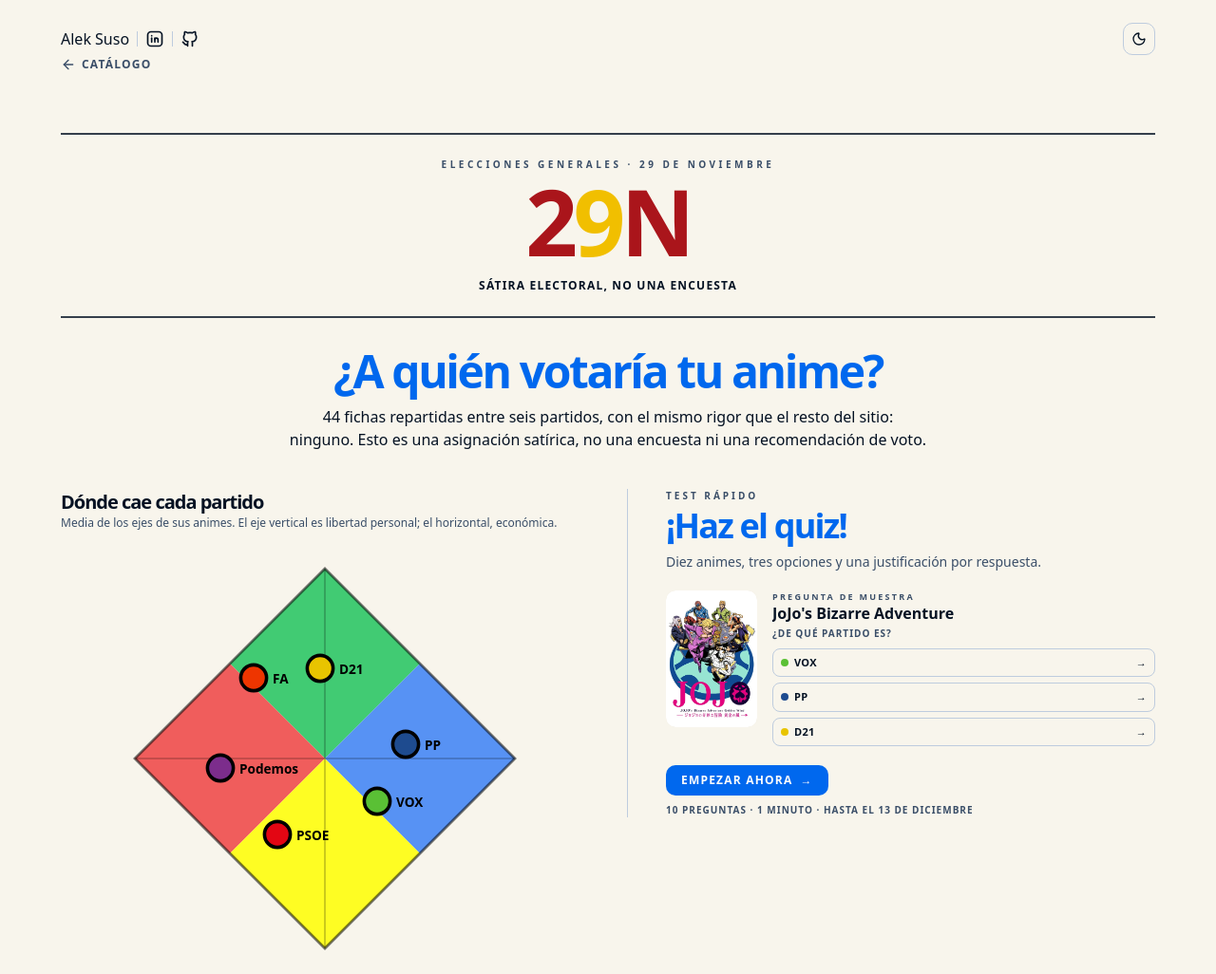
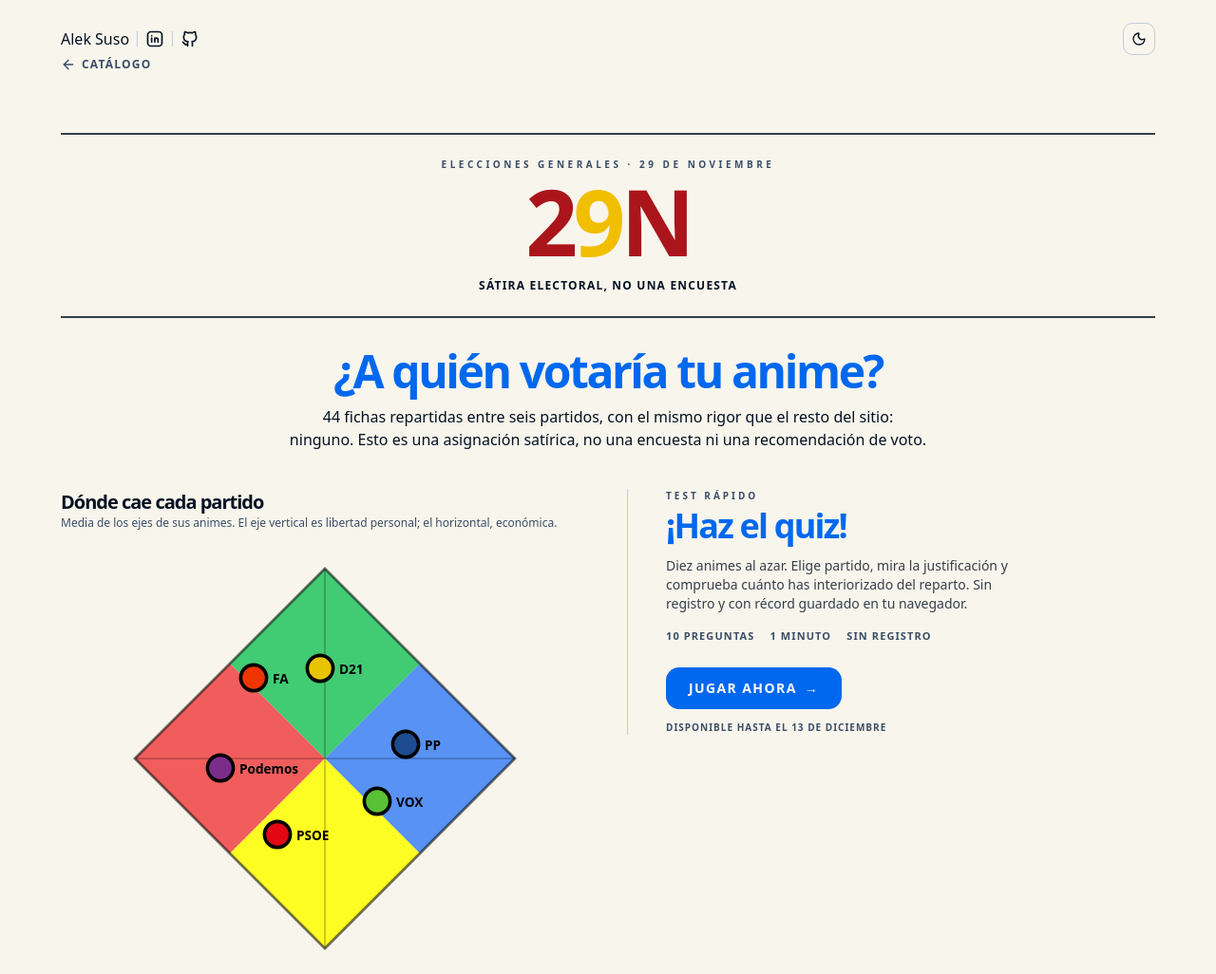
Before and after one commit to aleknss/animepol, an Astro site: page /partidos in a window 1280 px wide. Shown: the top 1026 px of the page at 95% size. Built offline with nearby package versions, Linux system fonts and the light colour scheme; Astro itself is replaced by a stand-in of ours.

Commit message:
style: quiz teaser becomes a plain CTA block
Drops the sample question and poster, leaving a short pitch, three facts and a single Jugar ahora button.

```diff
--- a/src/pages/partidos.astro
+++ b/src/pages/partidos.astro
@@ -34,17 +34,6 @@ const puntos = porPartido
   }))
 
 const stats = new Map(puntos.map((punto) => [punto.slug, punto]))
-
-const conPartido = animes.filter((anime) => anime.data.partido)
-const hoy = new Date()
-const semilla = hoy.getDate() + hoy.getMonth() * 31
-const teaser = conPartido[semilla % conPartido.length]
-const teaserPartido = partidos.find((partido) => partido.id === teaser.data.partido)
-const rivales = partidos
-  .filter((partido) => partido.id !== teaser.data.partido)
-  .slice(semilla % 3, (semilla % 3) + 2)
-const opcionesTeaser = [...rivales]
-opcionesTeaser.splice((semilla % 3) % 3, 0, teaserPartido)
 ---
 
 <Layout
@@ -141,61 +130,27 @@ opcionesTeaser.splice((semilla % 3) % 3, 0, teaserPartido)
           >
             ¡Haz el quiz!
           </h2>
-          <p class="mt-2 text-sm text-muted-foreground">
-            Diez animes, tres opciones y una justificación por respuesta.
+          <p class="mt-3 max-w-sm text-sm text-foreground/80">
+            Diez animes al azar. Elige partido, mira la justificación y comprueba cuánto has
+            interiorizado del reparto. Sin registro y con récord guardado en tu navegador.
           </p>
 
-          <div class="mt-5 flex gap-4">
-            <div class="h-32 w-20 shrink-0 overflow-hidden rounded-lg bg-muted sm:h-36 sm:w-24">
-              {teaser.data.imagen && (
-                <img
-                  src={teaser.data.imagen}
-                  alt={teaser.data.titulo}
-                  loading="lazy"
-                  class="h-full w-full object-cover"
-                />
-              )}
-            </div>
-            <div class="min-w-0 flex-1">
-              <p class="text-[9px] font-black uppercase tracking-[0.25em] text-muted-foreground">
-                Pregunta de muestra
-              </p>
-              <p class="mb-1 text-base font-black leading-tight text-foreground line-clamp-1">
-                {teaser.data.titulo}
-              </p>
-              <p class="mb-2 text-[10px] font-bold uppercase tracking-widest text-muted-foreground">
-                ¿De qué partido es?
-              </p>
-              <div class="grid gap-1.5">
-                {opcionesTeaser.map((opcion) => (
-                  <a
-                    href={`/partidos/quiz?start=${teaser.data.slug}`}
-                    class="flex items-center justify-between gap-2 rounded-md border border-border px-2 py-1.5 text-[11px] font-bold uppercase tracking-wide text-foreground transition-colors hover:border-primary hover:bg-muted hover:text-primary"
-                  >
-                    <span class="flex items-center gap-1.5">
-                      <span
-                        class="size-2 shrink-0 rounded-full"
-                        style={`background-color:${opcion.data.color}`}
-                        aria-hidden="true"
-                      />
-                      {opcion.data.siglas}
-                    </span>
-                    <span aria-hidden="true">→</span>
-                  </a>
-                ))}
-              </div>
-            </div>
-          </div>
+          <ul class="mt-4 flex flex-wrap gap-x-4 gap-y-1 text-[11px] font-bold uppercase tracking-widest text-muted-foreground">
+            <li>10 preguntas</li>
+            <li>1 minuto</li>
+            <li>Sin registro</li>
+          </ul>
 
           <a
             href="/partidos/quiz"
-            class="mt-5 inline-flex items-center gap-2 rounded-lg bg-primary px-4 py-2 text-xs font-black uppercase tracking-widest text-primary-foreground transition-transform hover:scale-105"
+            class="mt-6 inline-flex items-center gap-2 rounded-xl bg-primary px-6 py-3 text-sm font-black uppercase tracking-widest text-primary-foreground transition-transform hover:scale-105 focus-visible:outline-2 focus-visible:outline-offset-4 focus-visible:outline-foreground"
           >
-            Empezar ahora
+            Jugar ahora
             <span aria-hidden="true">→</span>
           </a>
-          <p class="mt-2 text-[10px] font-bold uppercase tracking-widest text-muted-foreground">
-            10 preguntas · 1 minuto · hasta el 13 de diciembre
+
+          <p class="mt-3 text-[10px] font-bold uppercase tracking-widest text-muted-foreground">
+            Disponible hasta el 13 de diciembre
           </p>
         </section>
       </div>
```
